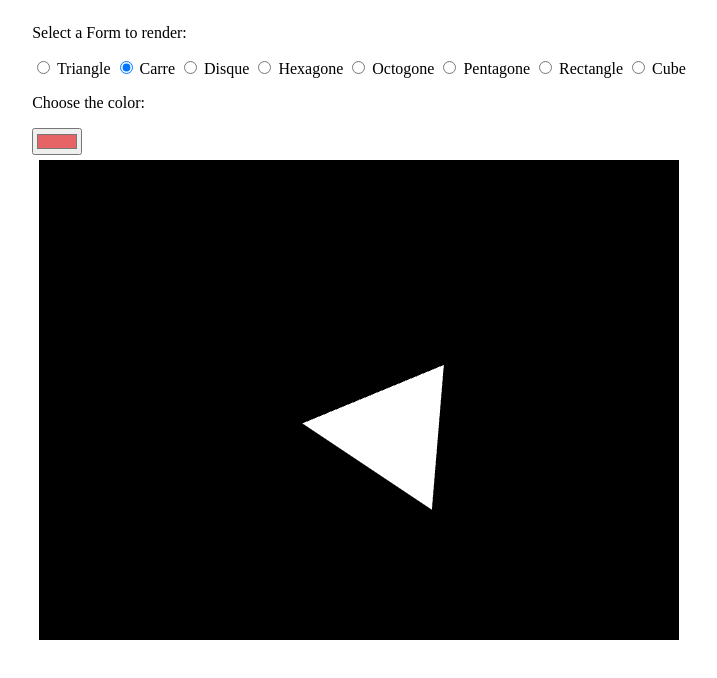
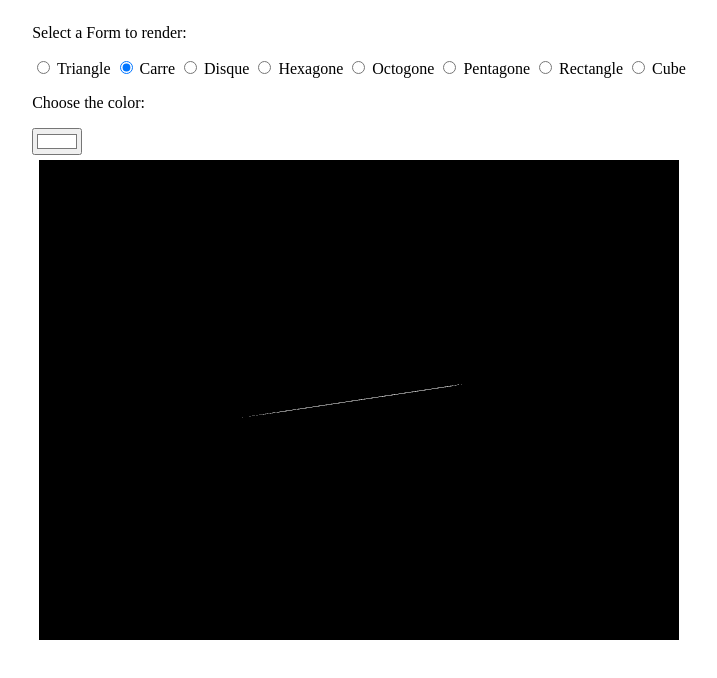
Before and after one commit to smuglilgoat/C3D, a plain HTML site: page Partie_S_Lanquetin/TP_Note/index.html in a window 1280 px wide. Both pictures are taken after a click on the radio button "Carre". Shown: the whole page, without its empty margins (281-998 px from the left). Drawn offline with Linux system fonts and the light colour scheme.

Commit message:
carre + cube

```diff
--- a/Partie_S_Lanquetin/TP_Note/index.html
+++ b/Partie_S_Lanquetin/TP_Note/index.html
@@ -40,7 +40,7 @@
     </div>
     <p>Choose the color:</p>
     <div>
-      <input type="color" id="color" name="color" value="#e66465">
+      <input type="color" id="color" name="color" value="#ffffff">
     </div>
 
 
--- a/Partie_S_Lanquetin/TP_Note/webgl.js
+++ b/Partie_S_Lanquetin/TP_Note/webgl.js
@@ -24,6 +24,7 @@ document.getElementById("models").addEventListener('click', function (event) {
   if (event.target && event.target.matches("input[type='radio']")) {
     console.log("Chose:", event.target.value)
     chosenModel = event.target.value;
+    main()
   }
 });
 
@@ -122,6 +123,14 @@ function initColorBuffer(gl) {
         // Repeat each color four times for the four vertices of the face
         colors = colors.concat(c, c, c, c);
       }
+      break;
+      case "Carre":
+        colors = [
+          chosenColor.r / 255, chosenColor.g / 255, chosenColor.b / 255,  1.0,    // blanc
+          chosenColor.r / 255, chosenColor.g / 255, chosenColor.b / 255,  1.0,    // blanc
+          chosenColor.r / 255, chosenColor.g / 255, chosenColor.b / 255,  1.0,    // blanc
+          chosenColor.r / 255, chosenColor.g / 255, chosenColor.b / 255,  1.0,    // blanc
+        ];
       break;
 
     default:
```
